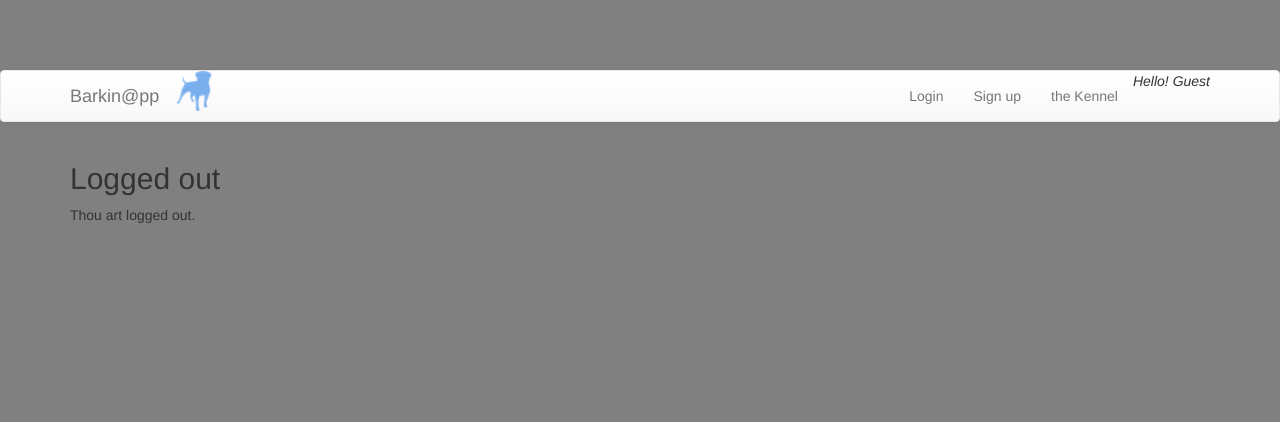
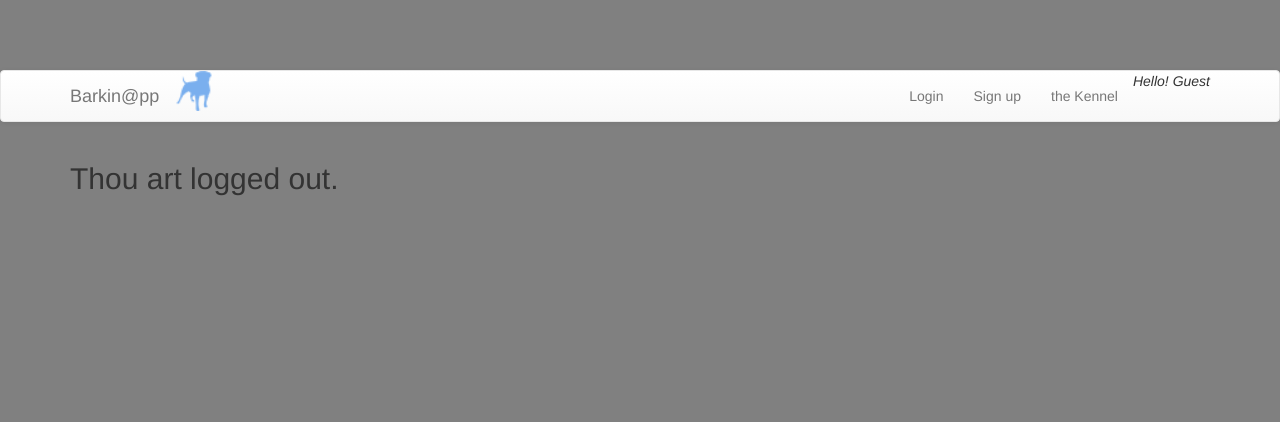
Before and after one commit to billbunkum/barkin-web-app, a Django app: template accounts/templates/registration/logout.html in a window 1280 px wide. Shown: the top 422 px of the page. Run offline with Django 3.2, Linux system fonts and the light colour scheme; the template is opened without the code that fills it, so the values that code supplies are empty; some libraries are stand-ins or nearby versions.

Commit message:
register & logout template changes

```diff
--- a/accounts/templates/registration/logout.html
+++ b/accounts/templates/registration/logout.html
@@ -1,8 +1,8 @@
 {% extends "core/base.html" %}
 
 {% block content %}
-<h2>Logged out</h2>
-<p>Thou art logged out.</p>
-
+<h2>
+    Thou art logged out.
+</h2>
 
 {% endblock %}
```
Also changed, not shown: accounts/templates/accounts/register.html (line endings or trailing spaces).
